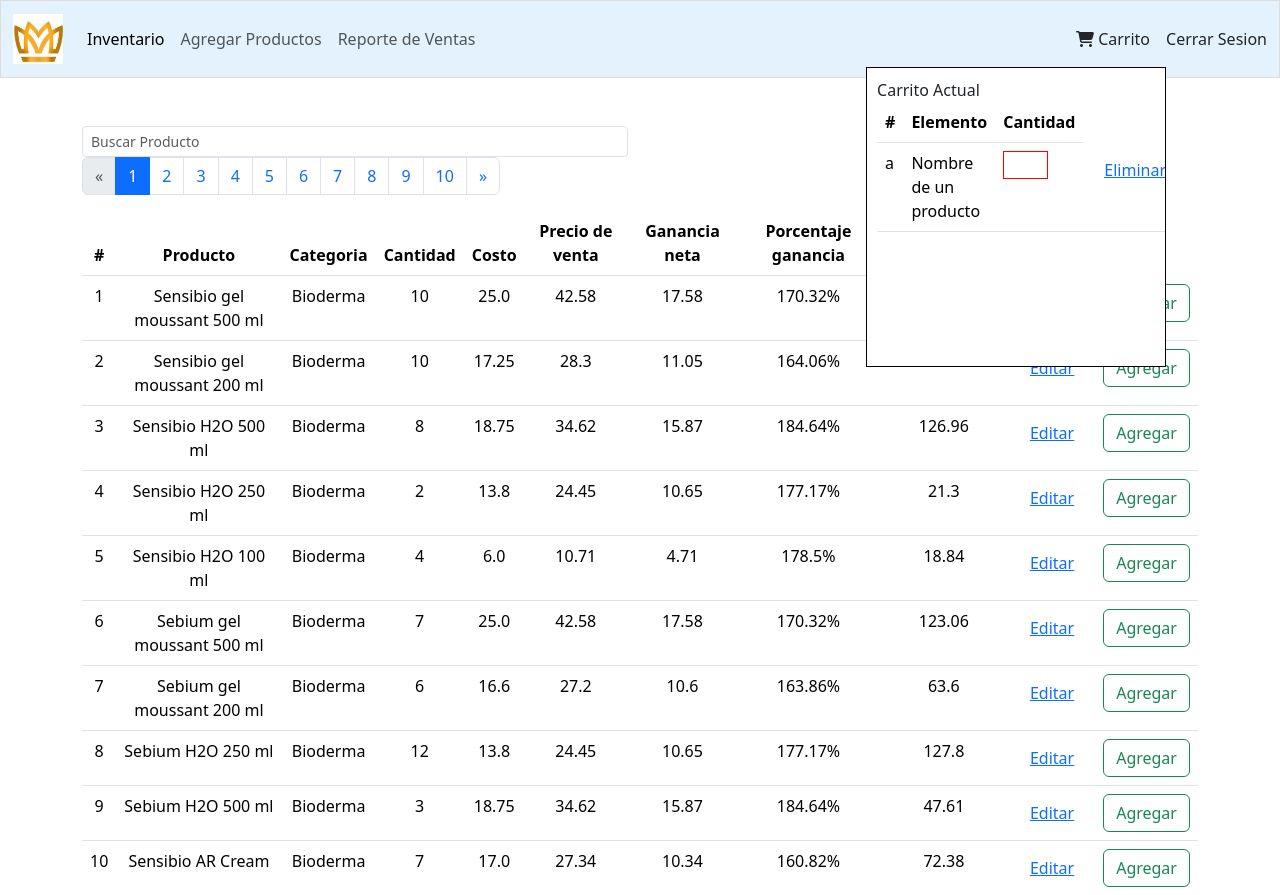
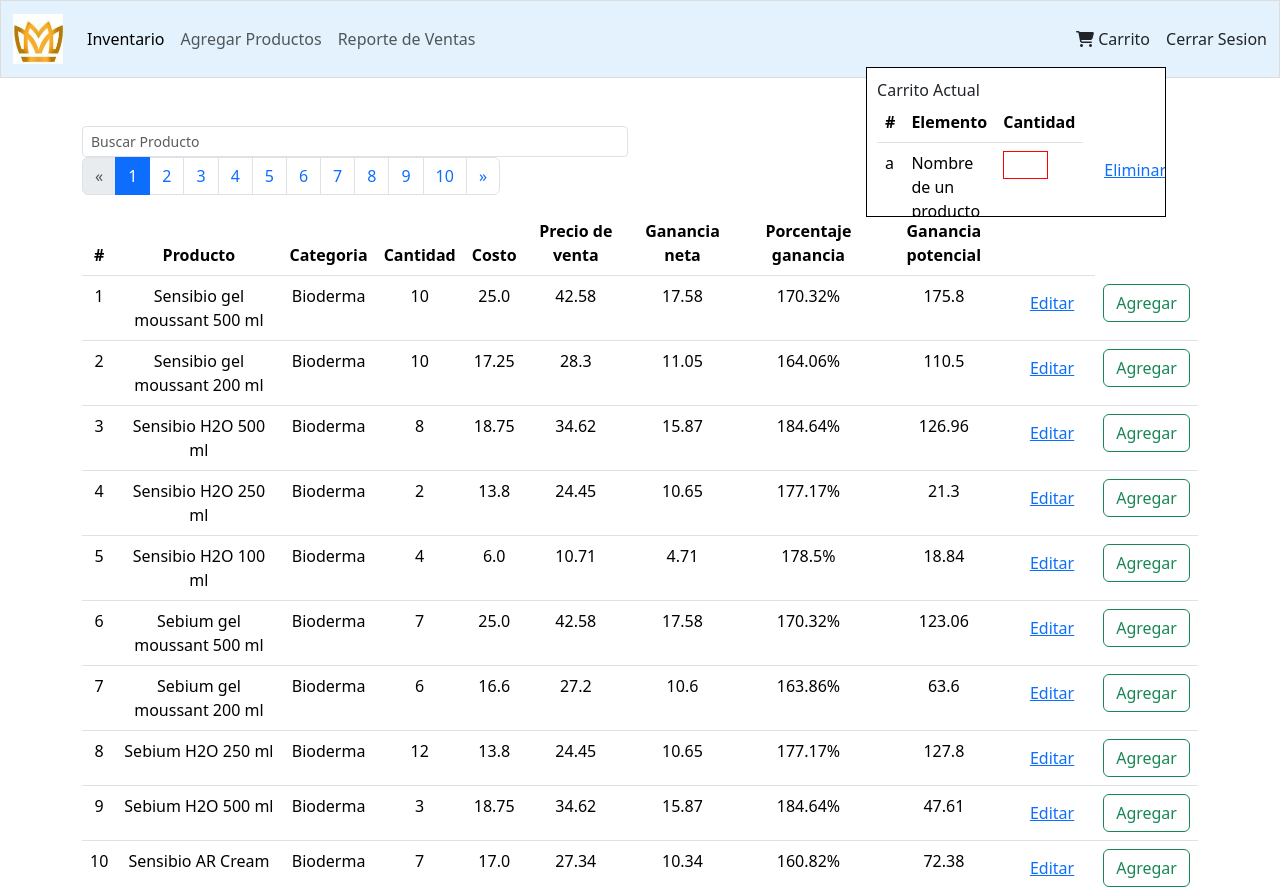
Before and after one commit to Mau5trakt/Inventory, a Flask app: page / in a window 1280 px wide, after a click on "Carrito". Shown: the top 895 px of the page. Run offline with Flask 3, Linux system fonts and the light colour scheme; a user stored in the database is signed in; some libraries are stand-ins or nearby versions.

Commit message:
refactor: corrected div height

```diff
--- a/static/carrito.css
+++ b/static/carrito.css
@@ -4,7 +4,7 @@
 
 .contenedor {
   width: 300px;
-  height: 300px;
+  height: 150px;
   overflow-y:auto ;
   background-color: #ffffff;
   padding: 10px;
```
